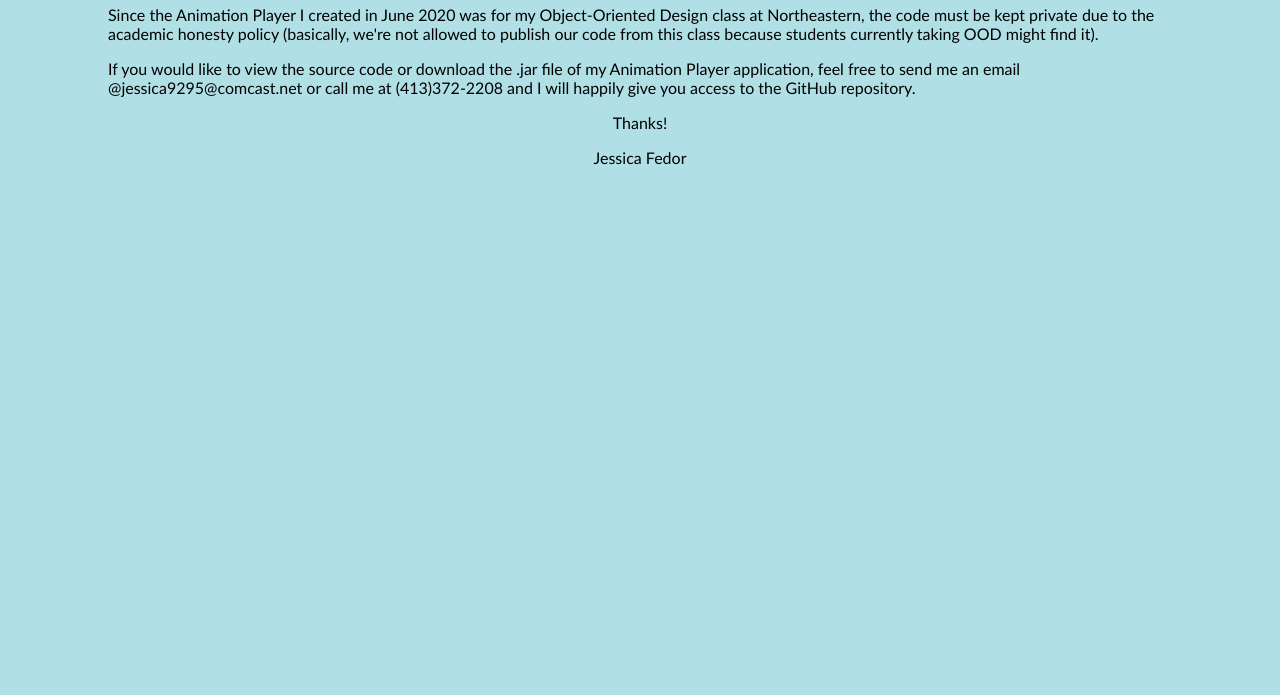
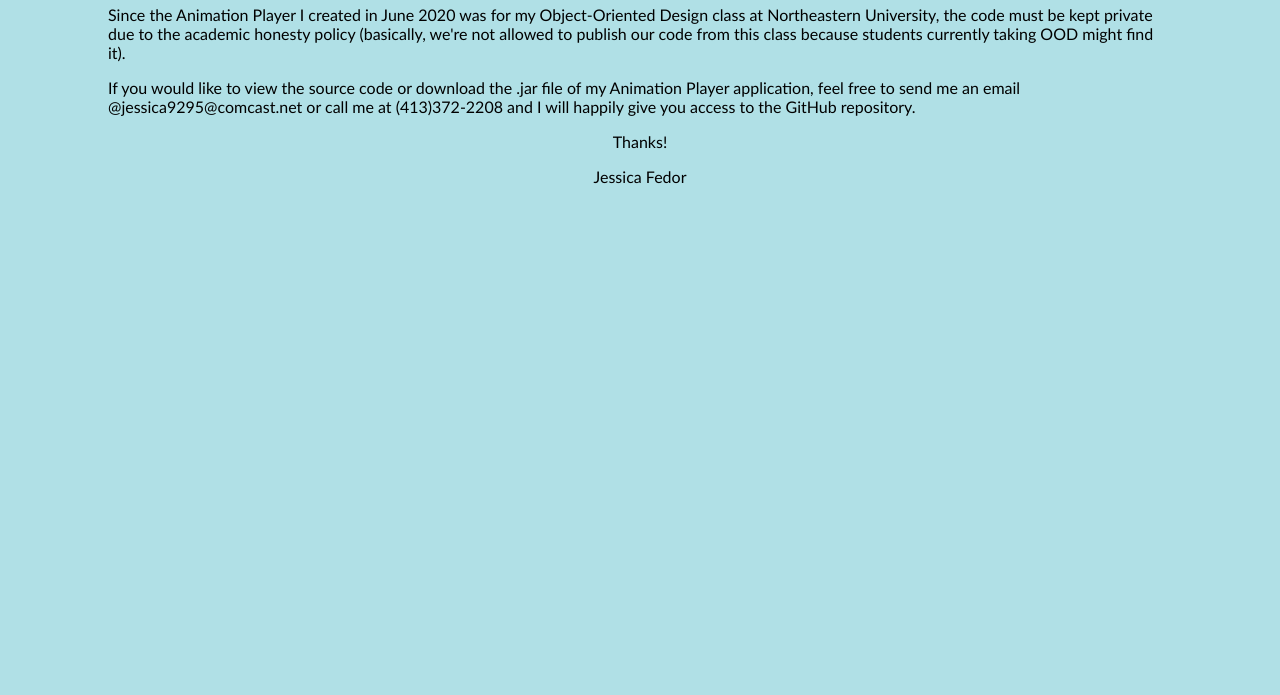
Before and after one commit to jafedor/jafedor.github.io, a plain HTML site: page index.html in a window 1280 px wide. Shown: the part 105-800 px from the top of the page. Drawn offline with Linux system fonts and the light colour scheme.

Commit message:
Added text

```diff
--- a/index.html
+++ b/index.html
@@ -9,7 +9,7 @@ div {
 <div>
 <h1 style="text-align:center;">Hello!</h1>
 
-<p>Since the Animation Player I created in June 2020 was for my Object-Oriented Design class at Northeastern, the code must be kept private due to the academic honesty policy (basically, we're not allowed to publish our code from this class because students currently taking OOD might find it).</p>
+<p>Since the Animation Player I created in June 2020 was for my Object-Oriented Design class at Northeastern University, the code must be kept private due to the academic honesty policy (basically, we're not allowed to publish our code from this class because students currently taking OOD might find it).</p>
 
 <p>If you would like to view the source code or download the .jar file of my Animation Player application, feel free to send me an email @jessica9295@comcast.net or call me at (413)372-2208 and I will happily give you access to the GitHub repository.</p>
 
```
